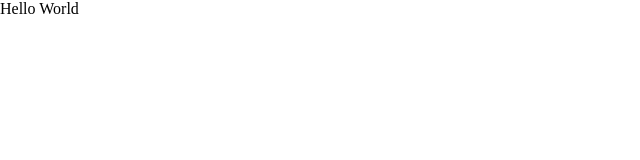
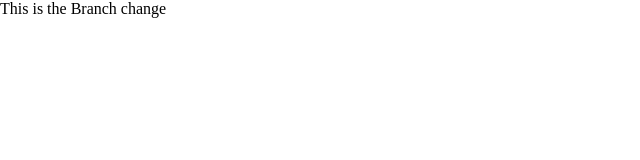
Before and after one commit to arielbenjy/github_lesson, a plain HTML site: page index.html in a window 1280 px wide. Shown: the whole page, without its empty margins (0-640 px from the left). Drawn offline with Linux system fonts and the light colour scheme.

Commit message:
branch-test

```diff
--- a/index.html
+++ b/index.html
@@ -8,6 +8,6 @@
     <title>Document</title>
 </head>
 <body>
-    <p>Hello World</p>
+    <p>This is the Branch change</p>
 </body>
 </html>
```
